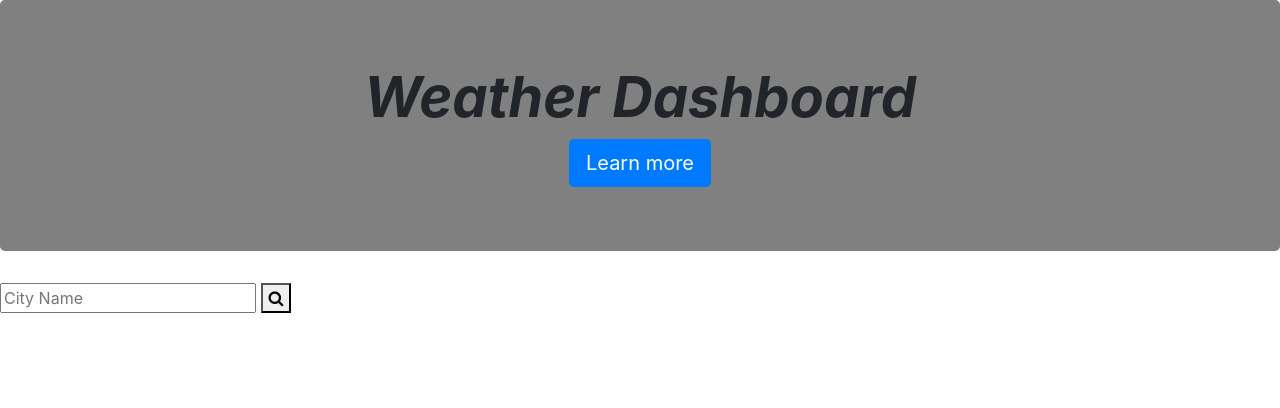
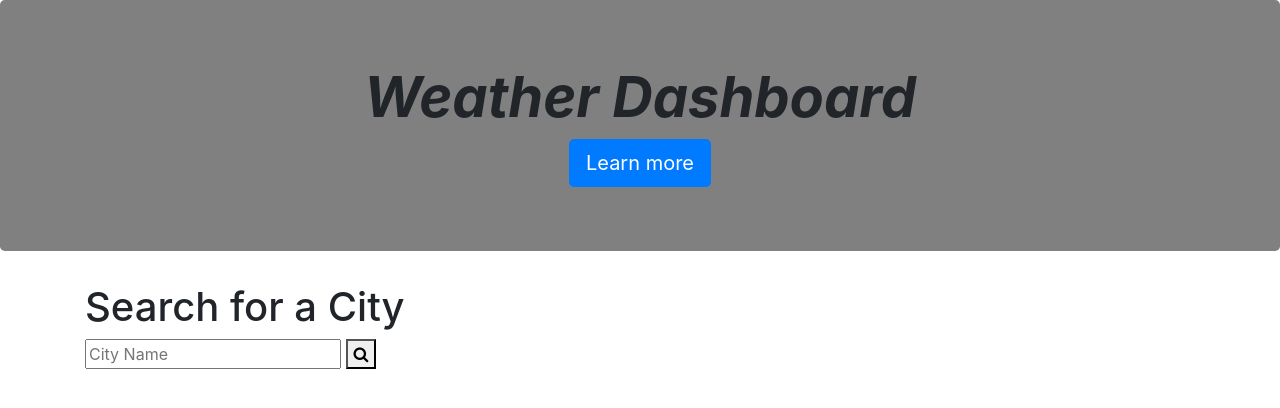
Before and after one commit to pettisnick/HW6---Weather-Dashboard, a plain HTML site: page index.html in a window 1280 px wide. Drawn offline with nearby package versions, Linux system fonts and the light colour scheme.

Commit message:
grid setup

```diff
--- a/index.html
+++ b/index.html
@@ -16,7 +16,10 @@
         <a class="btn btn-primary btn-lg" href="#" role="button">Learn more</a>
     </div>
 
-    <div class="search-container">
+    <div class="container">
+        <!-- Content Here -->
+        <div class="search-container">
+        <h1>Search for a City</h1>
         <form action="/action_page.php">
         <input type="text" placeholder="City Name" name="search">
         <button type="submit"><i class="fa fa-search"></i></button>
```
